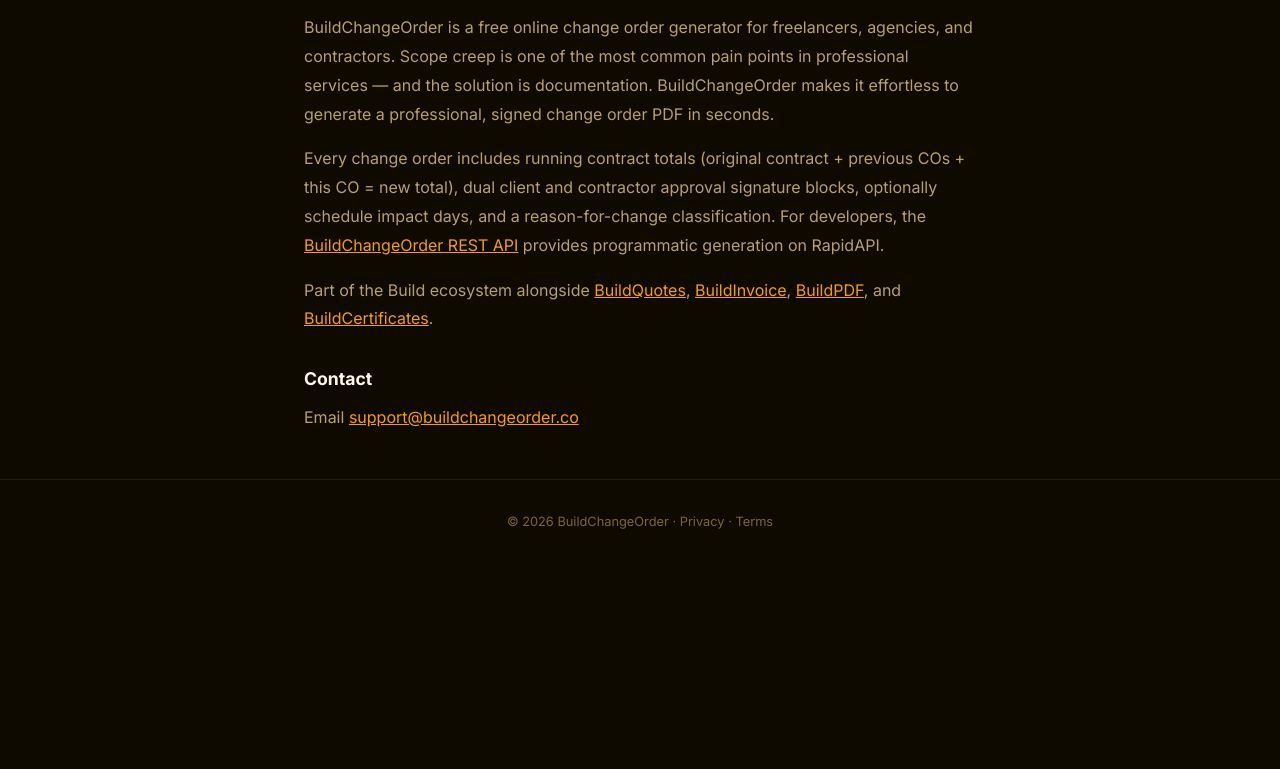
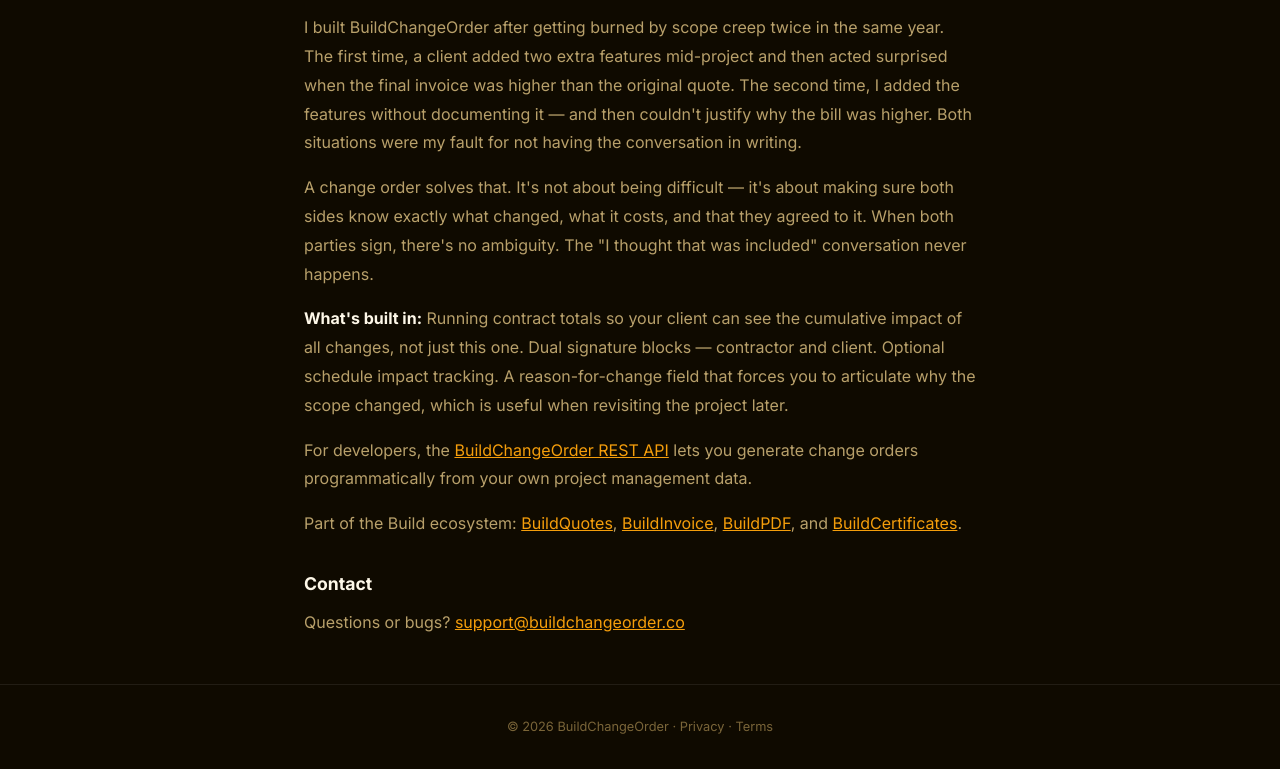
Before and after one commit to dcwynne89/buildchangeorder, a website: page about.html in a window 1280 px wide. Shown: the part 154-923 px from the top of the page. Before the commit the page ends 800 px from the top, so only its background shows below. Drawn offline with Linux system fonts and the light colour scheme.

Commit message:
Humanize-about-page

```diff
--- a/about.html
+++ b/about.html
@@ -12,11 +12,19 @@
   <nav class="navbar"><a href="/" class="navbar-brand">📋 BuildChangeOrder</a><div class="navbar-links"><a href="/api/docs">API Docs</a><a href="/about.html">About</a></div></nav>
   <main style="max-width:720px;margin:3rem auto;padding:0 1.5rem;">
     <h1 style="font-size:1.8rem;font-weight:800;color:var(--text-primary);margin-bottom:1rem;">About BuildChangeOrder</h1>
-    <p style="color:var(--text-secondary);line-height:1.8;margin-bottom:1rem;">BuildChangeOrder is a free online change order generator for freelancers, agencies, and contractors. Scope creep is one of the most common pain points in professional services — and the solution is documentation. BuildChangeOrder makes it effortless to generate a professional, signed change order PDF in seconds.</p>
-    <p style="color:var(--text-secondary);line-height:1.8;margin-bottom:1rem;">Every change order includes running contract totals (original contract + previous COs + this CO = new total), dual client and contractor approval signature blocks, optionally schedule impact days, and a reason-for-change classification. For developers, the <a href="/api/docs" style="color:var(--accent);">BuildChangeOrder REST API</a> provides programmatic generation on RapidAPI.</p>
-    <p style="color:var(--text-secondary);line-height:1.8;margin-bottom:2rem;">Part of the Build ecosystem alongside <a href="https://buildquotes.co" style="color:var(--accent);">BuildQuotes</a>, <a href="https://buildinvoice.co" style="color:var(--accent);">BuildInvoice</a>, <a href="https://buildpdf.co" style="color:var(--accent);">BuildPDF</a>, and <a href="https://buildcertificates.com" style="color:var(--accent);">BuildCertificates</a>.</p>
+
+    <p style="color:var(--text-secondary);line-height:1.8;margin-bottom:1rem;">I built BuildChangeOrder after getting burned by scope creep twice in the same year. The first time, a client added two extra features mid-project and then acted surprised when the final invoice was higher than the original quote. The second time, I added the features without documenting it — and then couldn't justify why the bill was higher. Both situations were my fault for not having the conversation in writing.</p>
+
+    <p style="color:var(--text-secondary);line-height:1.8;margin-bottom:1rem;">A change order solves that. It's not about being difficult — it's about making sure both sides know exactly what changed, what it costs, and that they agreed to it. When both parties sign, there's no ambiguity. The "I thought that was included" conversation never happens.</p>
+
+    <p style="color:var(--text-secondary);line-height:1.8;margin-bottom:1rem;"><strong style="color:var(--text-primary);">What's built in:</strong> Running contract totals so your client can see the cumulative impact of all changes, not just this one. Dual signature blocks — contractor and client. Optional schedule impact tracking. A reason-for-change field that forces you to articulate why the scope changed, which is useful when revisiting the project later.</p>
+
+    <p style="color:var(--text-secondary);line-height:1.8;margin-bottom:1rem;">For developers, the <a href="/api/docs" style="color:var(--accent);">BuildChangeOrder REST API</a> lets you generate change orders programmatically from your own project management data.</p>
+
+    <p style="color:var(--text-secondary);line-height:1.8;margin-bottom:2rem;">Part of the Build ecosystem: <a href="https://buildquotes.co" style="color:var(--accent);">BuildQuotes</a>, <a href="https://buildinvoice.co" style="color:var(--accent);">BuildInvoice</a>, <a href="https://buildpdf.co" style="color:var(--accent);">BuildPDF</a>, and <a href="https://buildcertificates.com" style="color:var(--accent);">BuildCertificates</a>.</p>
+
     <h2 style="font-size:1.1rem;font-weight:700;color:var(--text-primary);margin-bottom:0.75rem;">Contact</h2>
-    <p style="color:var(--text-secondary);">Email <a href="mailto:support@buildchangeorder.co" style="color:var(--accent);">support@buildchangeorder.co</a></p>
+    <p style="color:var(--text-secondary);">Questions or bugs? <a href="mailto:support@buildchangeorder.co" style="color:var(--accent);">support@buildchangeorder.co</a></p>
   </main>
   <footer class="site-footer"><p>© 2026 BuildChangeOrder · <a href="/privacy.html">Privacy</a> · <a href="/terms.html">Terms</a></p></footer>
 </body>
```
